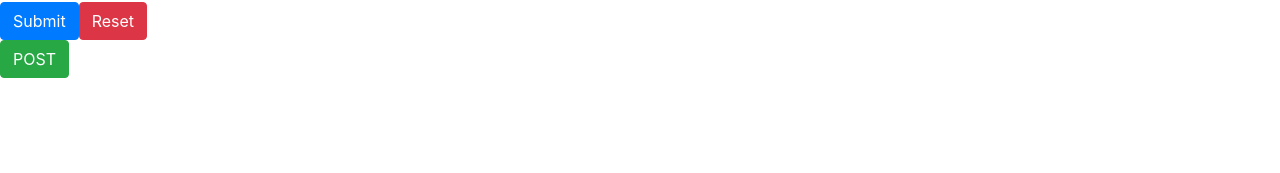
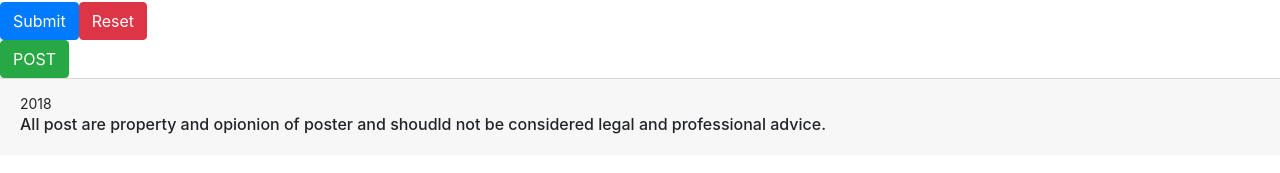
Before and after one commit to rkborgstrom/RinoTech-Safe-Space, a Vue app: page / in a window 1280 px wide. Shown: the part 577-750 px from the top of the page. Built offline with nearby package versions, Linux system fonts and the light colour scheme.

Commit message:
added footer card

```diff
--- a/src/components/Footer.vue
+++ b/src/components/Footer.vue
@@ -0,0 +1,21 @@
+<template>
+<b-card-footer>
+    <small>2018</small>
+    <h6>All post are property and opionion of poster and shoudld not be considered legal and professional advice.</h6>
+</b-card-footer>
+</template>
+
+<script>
+export default {
+
+}
+</script>
+
+<style>
+    footer {
+        /* background-color: #00A5BB; */
+        display: flex;
+        flex-direction: column-reverse;
+        align-content: space-between;
+    }
+</style>
```
